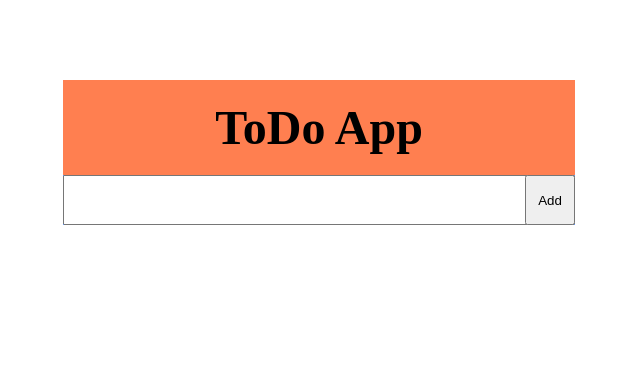
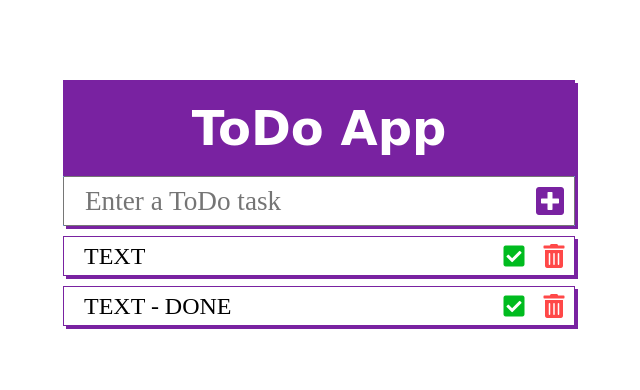
Before and after one commit to sashacozub/todo-app, a plain HTML site: page index.html in a window 1280 px wide. Shown: the whole page, without its empty margins (321-961 px from the left). Drawn offline with Linux system fonts and the light colour scheme; a web font is replaced by a local one.

Commit message:
Add a bit of styling

```diff
--- a/app.js
+++ b/app.js
@@ -2,6 +2,7 @@
 const form = document.querySelector('.todo');
 const input = document.querySelector('input');
 const taskList = document.querySelector('ul');
+const submitButton = document.querySelector('.submit');
 
 // Add task to the list on submit
 form.addEventListener('submit', e => {
@@ -11,20 +12,18 @@ form.addEventListener('submit', e => {
     }
 
     createTask(input.value);
-    input.value = '';
+    form.reset();
 })
 
 
 
 const createTask = (task) => {
     const newTask = document.createElement('li');
-    newTask.classList.add('test');
+    task.charAt(0).toUpperCase();
     newTask.innerHTML = `
         <p>${task}</p>
-        <div>
-            <button class="add">Check</button>
-            <button class="remove">Delete</button>
-        </div>
+        <i class="fas fa-check-square button check"></i>
+        <i class="fas fa-trash-alt button remove"></i>
     `;
 
     taskList.appendChild(newTask)
@@ -32,7 +31,19 @@ const createTask = (task) => {
 
 
 taskList.addEventListener('click', (e) => {
-    if (e.target.className === 'remove') {
-        e.target.parentNode.parentNode.remove()
+    if (e.target.classList.contains('remove')) {
+        e.target.parentNode.remove();
+    }
+
+    if (e.target.classList.contains('check')) {
+        console.log('done')
     }
 })
+
+submitButton.addEventListener('click', () => {
+    if (input.value === '') {
+        return;
+    }
+
+    createTask(input.value);
+});
--- a/build/sass/style.scss
+++ b/build/sass/style.scss
@@ -1,3 +1,5 @@
+@import url('https://fonts.googleapis.com/css2?family=Gowun+Batang&family=Style+Script&display=swap');
+
 *,
 *::before,
 *::after {
@@ -9,23 +11,47 @@
 body {
     min-height: 100vh;
     position: relative;
+    font-family: 'Gowun Batang', serif;
 }
 
 ul {
     width: 100%;
+    margin-bottom: 10%;
 }
 
 li {
-    position: relative;
     list-style: none;
-    background-color: darkcyan;
+    border: 1px solid #7922a1;
     width: 100%;
     height: 40px;
-    margin: 5px 0px;
-    padding: 10px;
+    margin: 10px 0px;
+    padding-left: 20px;
     display: flex;
     align-items: center;
     font-size: 1.5rem;
+    box-shadow: 3px 3px 0px #7922a1;
+    text-transform: capitalize;
+
+    p {
+        flex: 1;
+    }
+
+    .button {
+        width: 40px;
+        height: 40px;
+        display: flex;
+        justify-content: center;
+        align-items: center;
+        cursor: pointer;
+    }
+
+    .fa-check-square {
+        color: #00bb1f;
+    }
+
+    .fa-trash-alt {
+        color: rgb(255, 72, 72);
+    }
 }
 
 .main-container {
@@ -33,18 +59,27 @@ li {
     top: 10%;
     left: 50%;
     transform: translateX(-50%);
-    background-color: coral;
     width: 40%;
     display: flex;
     flex-direction: column;
     justify-content: center;
     align-items: center;
 
+
     h1 {
+        font-family: 'Style Script', cursive;
+        width: 100%;
+        text-align: center;
         font-size: 3rem;
         padding: 20px;
+        background-color: #7922a1;
+        color: white;
     }
 }
+
+.form-container {
+    width: 100%;
+    box-shadow: 3px 3px 0px #7922a1;
 
     .todo {
         background-color: cornflowerblue;
@@ -57,30 +92,28 @@ li {
             height: 100%;
             padding: 20px;
             font-size: 1.7rem;
+            font-family: 'Gowun Batang', serif;
+            outline: none;
         }
 
-    button {
+        .submit {
+            display: flex;
+            justify-content: center;
+            align-items: center;
             position: absolute;
             right: 0;
             top: 50%;
             transform: translateY(-50%);
             width: 50px;
             height: 50px;
+            color: rgb(121, 34, 161);
+            transition: all 200ms ease;
+            transform-origin: center;
+            cursor: pointer;
+
+            &:hover {
+                transform:rotateZ(180deg) translateY(50%);
             }
         }
-
-
-
-.test {
-    display: flex;
-    justify-content: space-between;
-    align-items: center;
-    height: 40px;
-    background-color: green;
-    padding-left: 10px;
-
-    div button {
-        width: 40px;
-        height: 40px;
     }
 }
--- a/index.html
+++ b/index.html
@@ -4,18 +4,32 @@
     <meta charset="UTF-8">
     <meta http-equiv="X-UA-Compatible" content="IE=edge">
     <meta name="viewport" content="width=device-width, initial-scale=1.0">
+    <link rel="stylesheet" href="https://use.fontawesome.com/releases/v5.15.3/css/all.css" integrity="sha384-SZXxX4whJ79/gErwcOYf+zWLeJdY/qpuqC4cAa9rOGUstPomtqpuNWT9wdPEn2fk" crossorigin="anonymous">
     <link rel="stylesheet" href="./style.css" type="text/css">
     <script src="./app.js" type="text/javascript" defer async></script>
     <title>ToDo App</title>
 </head>
 <body>
     <div class="main-container">
-        <h1>ToDo App</h1>
-        <form class="todo">
-            <input type="text">
-            <button type="submit">Add</button>
-        </form>
-        <ul></ul>
+        <div class="form-container">
+            <h1>ToDo App</h1>
+            <form class="todo">
+                <input type="text" placeholder="Enter a ToDo task">
+                <i class="fas fa-plus-square fa-2x submit"></i>
+            </form>
+        </div>
+        <ul>
+            <li>
+                <p>TEXT</p>
+                <i class="fas fa-check-square button check"></i>
+                <i class="fas fa-trash-alt button remove"></i>
+            </li>
+            <li class="done">
+                <p>TEXT - DONE</p>
+                <i class="fas fa-check-square button check"></i>
+                <i class="fas fa-trash-alt button remove"></i>
+            </li>
+        </ul>
     </div>
 </body>
 </html>
--- a/style.css
+++ b/style.css
@@ -1,3 +1,4 @@
+@import url("https://fonts.googleapis.com/css2?family=Gowun+Batang&family=Style+Script&display=swap");
 *,
 *::before,
 *::after {
@@ -9,23 +10,47 @@
 body {
   min-height: 100vh;
   position: relative;
+  font-family: 'Gowun Batang', serif;
 }
 
 ul {
   width: 100%;
+  margin-bottom: 10%;
 }
 
 li {
-  position: relative;
   list-style: none;
-  background-color: darkcyan;
+  border: 1px solid #7922a1;
   width: 100%;
   height: 40px;
-  margin: 5px 0px;
-  padding: 10px;
+  margin: 10px 0px;
+  padding-left: 20px;
   display: flex;
   align-items: center;
   font-size: 1.5rem;
+  box-shadow: 3px 3px 0px #7922a1;
+  text-transform: capitalize;
+}
+
+li p {
+  flex: 1;
+}
+
+li .button {
+  width: 40px;
+  height: 40px;
+  display: flex;
+  justify-content: center;
+  align-items: center;
+  cursor: pointer;
+}
+
+li .fa-check-square {
+  color: #00bb1f;
+}
+
+li .fa-trash-alt {
+  color: #ff4848;
 }
 
 .main-container {
@@ -33,7 +58,6 @@ li {
   top: 10%;
   left: 50%;
   transform: translateX(-50%);
-  background-color: coral;
   width: 40%;
   display: flex;
   flex-direction: column;
@@ -42,44 +66,53 @@ li {
 }
 
 .main-container h1 {
+  font-family: 'Style Script', cursive;
+  width: 100%;
+  text-align: center;
   font-size: 3rem;
   padding: 20px;
+  background-color: #7922a1;
+  color: white;
 }
 
-.todo {
+.form-container {
+  width: 100%;
+  box-shadow: 3px 3px 0px #7922a1;
+}
+
+.form-container .todo {
   background-color: cornflowerblue;
   position: relative;
   width: 100%;
   height: 50px;
 }
 
-.todo input {
+.form-container .todo input {
   width: 100%;
   height: 100%;
   padding: 20px;
   font-size: 1.7rem;
+  font-family: 'Gowun Batang', serif;
+  outline: none;
 }
 
-.todo button {
+.form-container .todo .submit {
+  display: flex;
+  justify-content: center;
+  align-items: center;
   position: absolute;
   right: 0;
   top: 50%;
   transform: translateY(-50%);
   width: 50px;
   height: 50px;
+  color: #7922a1;
+  transition: all 200ms ease;
+  transform-origin: center;
+  cursor: pointer;
 }
 
-.test {
-  display: flex;
-  justify-content: space-between;
-  align-items: center;
-  height: 40px;
-  background-color: green;
-  padding-left: 10px;
-}
-
-.test div button {
-  width: 40px;
-  height: 40px;
+.form-container .todo .submit:hover {
+  transform: rotateZ(180deg) translateY(50%);
 }
 /*# sourceMappingURL=style.css.map */
```
Lines whose indentation alone changed are shown as unchanged.
